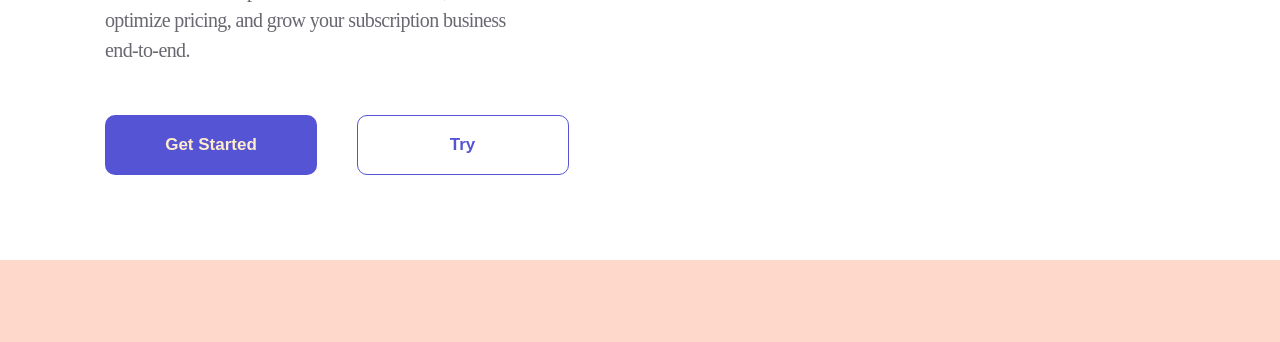
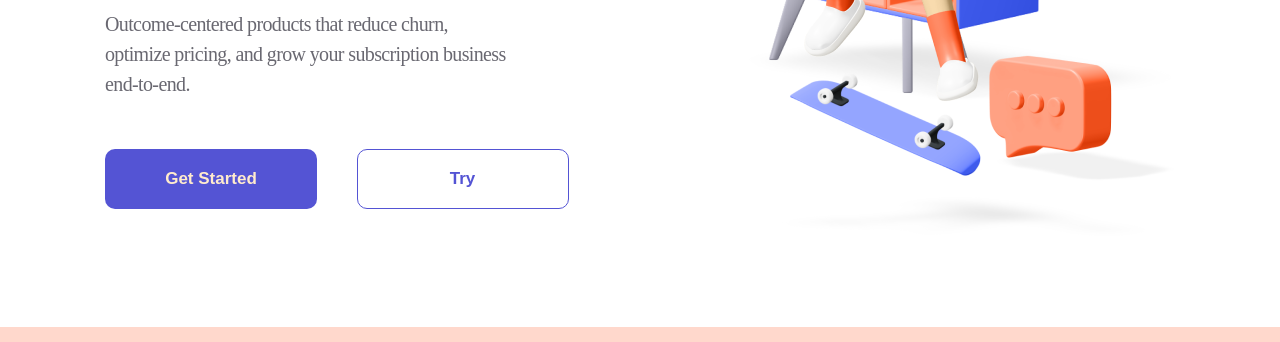
Before and after one commit to 777333Anber333777/logo1, a plain HTML site: page index.html in a window 1280 px wide. Shown: the part 636-978 px from the top of the page. Drawn offline with Linux system fonts and the light colour scheme.

Commit message:
Add files via upload

```diff
--- a/index.html
+++ b/index.html
@@ -62,7 +62,7 @@
             </div>
         </div>
         <div>
-            <img src="./img/firsman.png alt="firsman">
+            <img src="./img/firsman.png" alt="firsman">
         </div>
     </section>
     <footer class="footer">
```
